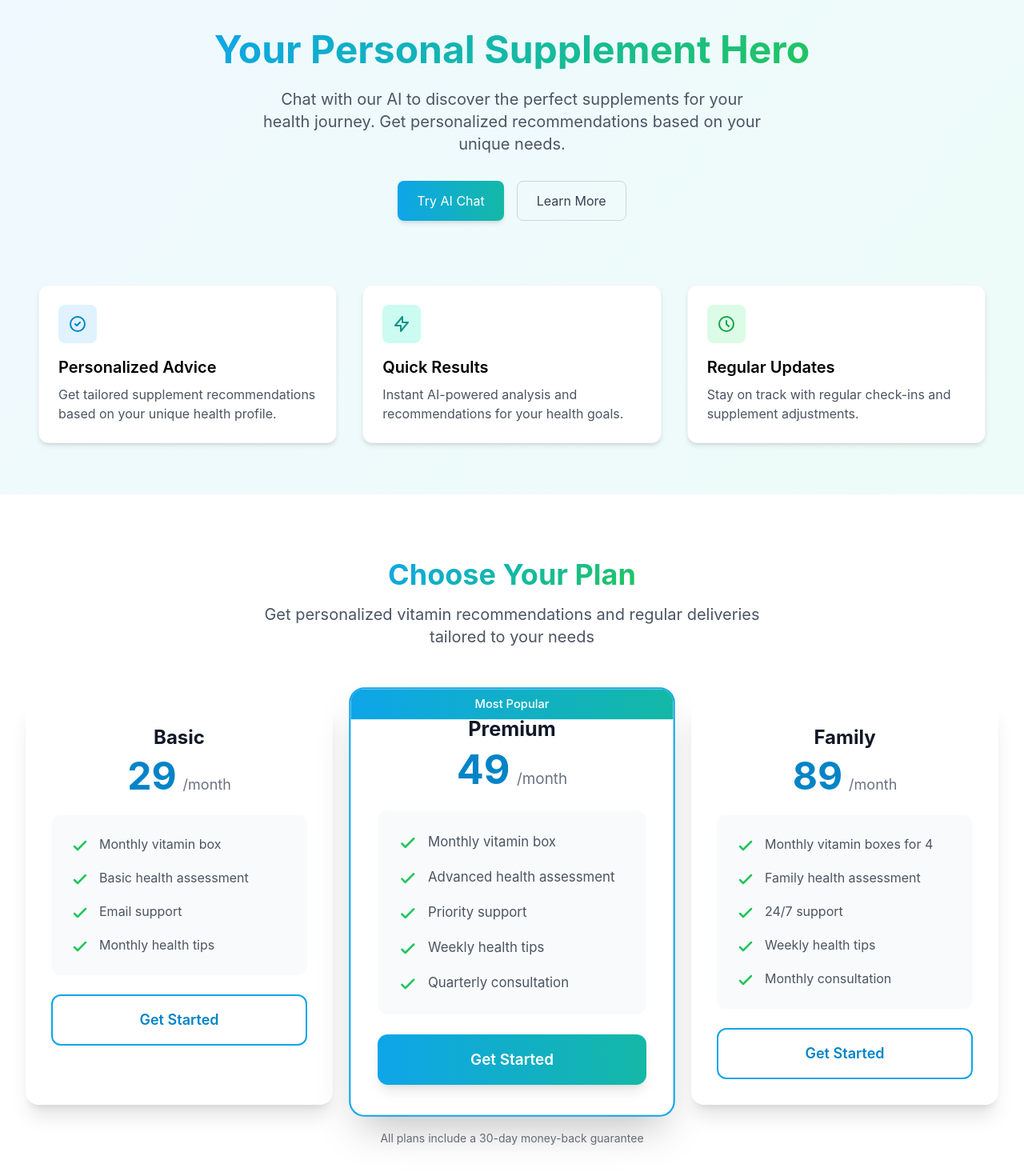
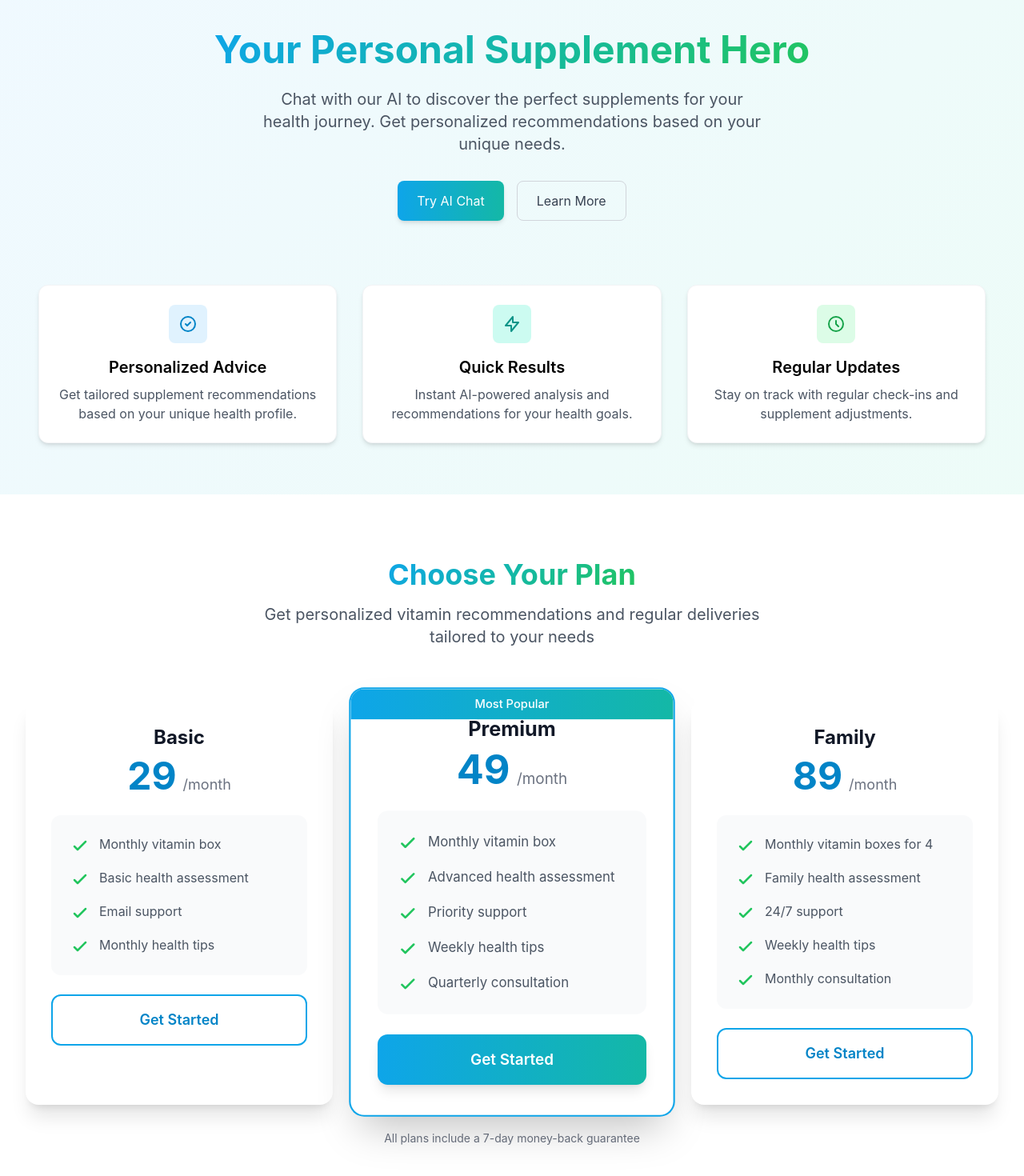
Before and after one commit to shabang12321/Swallow, a React (Create React App) app in the folder swallow-hero/: page / in a window 1280 px wide. Shown: the part 90-1560 px from the top of the page at 80% size. Built offline with nearby package versions, Linux system fonts and the light colour scheme.

Commit message:
minor edits

```diff
--- a/swallow-hero/src/components/SubscriptionPlans.jsx
+++ b/swallow-hero/src/components/SubscriptionPlans.jsx
@@ -110,7 +110,7 @@ const SubscriptionPlans = () => {
         ))}
       </div>
       <div className="text-center text-gray-500 text-sm mt-8">
-        All plans include a 30-day money-back guarantee
+        All plans include a 7-day money-back guarantee
       </div>
     </div>
   );
--- a/swallow-hero/src/pages/Home.jsx
+++ b/swallow-hero/src/pages/Home.jsx
@@ -41,7 +41,7 @@ const Home = () => {
 
           {/* Features Section */}
           <div className="mt-12 sm:mt-20 grid grid-cols-1 md:grid-cols-3 gap-6 sm:gap-8 px-4">
-            <div className="card p-6">
+            <div className="card p-6 flex flex-col items-center text-center">
               <div className="w-12 h-12 bg-sky-100 rounded-lg flex items-center justify-center mb-4">
                 <svg className="w-6 h-6 text-sky-600" fill="none" stroke="currentColor" viewBox="0 0 24 24">
                   <path strokeLinecap="round" strokeLinejoin="round" strokeWidth="2"
@@ -51,7 +51,7 @@ const Home = () => {
               <h3 className="text-xl font-semibold mb-2">Personalized Advice</h3>
               <p className="text-gray-600">Get tailored supplement recommendations based on your unique health profile.</p>
             </div>
-            <div className="card p-6">
+            <div className="card p-6 flex flex-col items-center text-center">
               <div className="w-12 h-12 bg-teal-100 rounded-lg flex items-center justify-center mb-4">
                 <svg className="w-6 h-6 text-teal-600" fill="none" stroke="currentColor" viewBox="0 0 24 24">
                   <path strokeLinecap="round" strokeLinejoin="round" strokeWidth="2"
@@ -61,7 +61,7 @@ const Home = () => {
               <h3 className="text-xl font-semibold mb-2">Quick Results</h3>
               <p className="text-gray-600">Instant AI-powered analysis and recommendations for your health goals.</p>
             </div>
-            <div className="card p-6">
+            <div className="card p-6 flex flex-col items-center text-center">
               <div className="w-12 h-12 bg-green-100 rounded-lg flex items-center justify-center mb-4">
                 <svg className="w-6 h-6 text-green-600" fill="none" stroke="currentColor" viewBox="0 0 24 24">
                   <path strokeLinecap="round" strokeLinejoin="round" strokeWidth="2"
```
